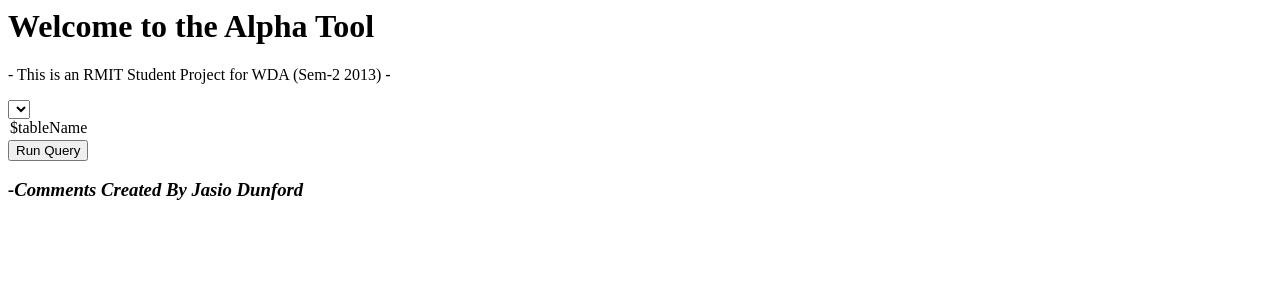
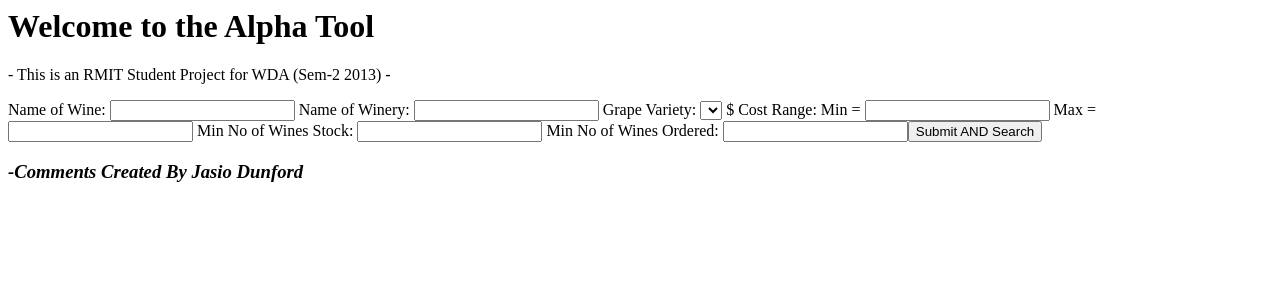
Before and after one commit to JDunford1992/connect, a PHP site: page /partB_s3330661.php in a window 1280 px wide. Shown: the top 300 px of the page. Run offline with PHP 8.4, Linux system fonts and the light colour scheme; data that the repository does not hold is empty.

Commit message:
Update partB_s3330661.php

```diff
--- a/partB_s3330661.php
+++ b/partB_s3330661.php
@@ -9,7 +9,19 @@
 
 			<form action="<?php echo $_SERVER['PHP_SELF']; ?>" method="GET">
 
-				<select value="tableName">
+				<table>
+
+					Name of Wine:
+
+					<input id="nameWine" name="nameWine" type="text" value="">
+
+					Name of Winery:
+
+					<input id="nameWinery" name="nameWinery" type="text" value="">
+
+					Grape Variety:
+
+					<select id="grapeVariety" name="grapeVariety" value="tableName">
 						<?php
 
 						$result = mysql_query("SELECT wine_id, wine_name, year FROM wine ");
@@ -20,13 +32,22 @@
 						} ?>
 					</select>
 
-				<?php // you will need another drop down list here
+					$ Cost Range:
 
-				echo '<option value="$tableName">$tableName</option>';
+					Min = <input id="costMin" name="costMin" type="text" value="">
+					Max = <input id="costMax" name="costMax" type="text" value="">
 
-				?>
+					Min No of Wines Stock:
 
-				<input type="submit" name="submit" value="Run Query">
+					<input id="minStock" name="minStock" type="text" value="">
+
+					Min No of Wines Ordered:
+
+					<input id="minOrder" name="minOrder" type="text" value="">
+
+				<input id="submit" name="submit" type="submit" value="Submit AND Search">
+
+				</table>
 
 			</form>
 
```
Lines whose indentation alone changed are shown as unchanged.
